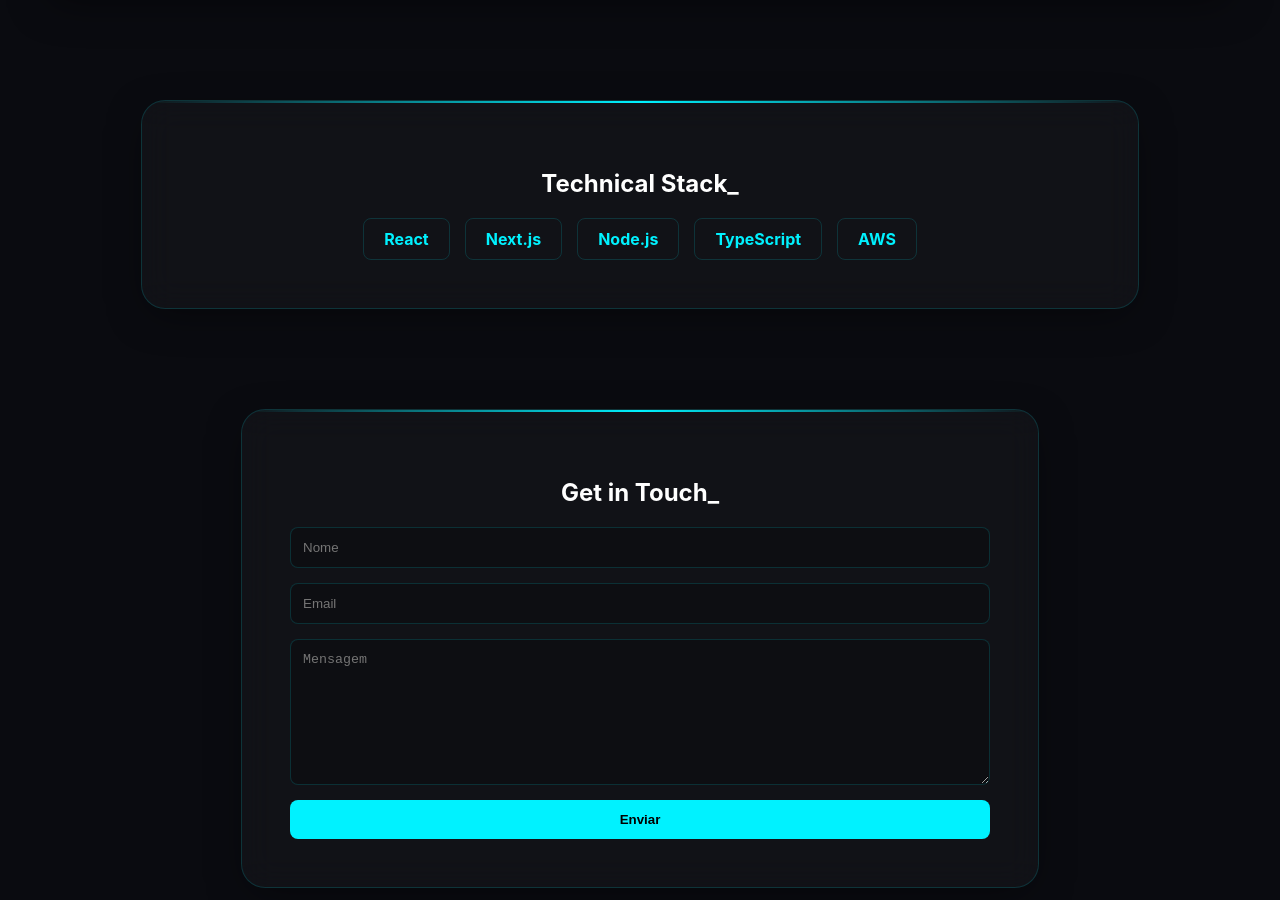
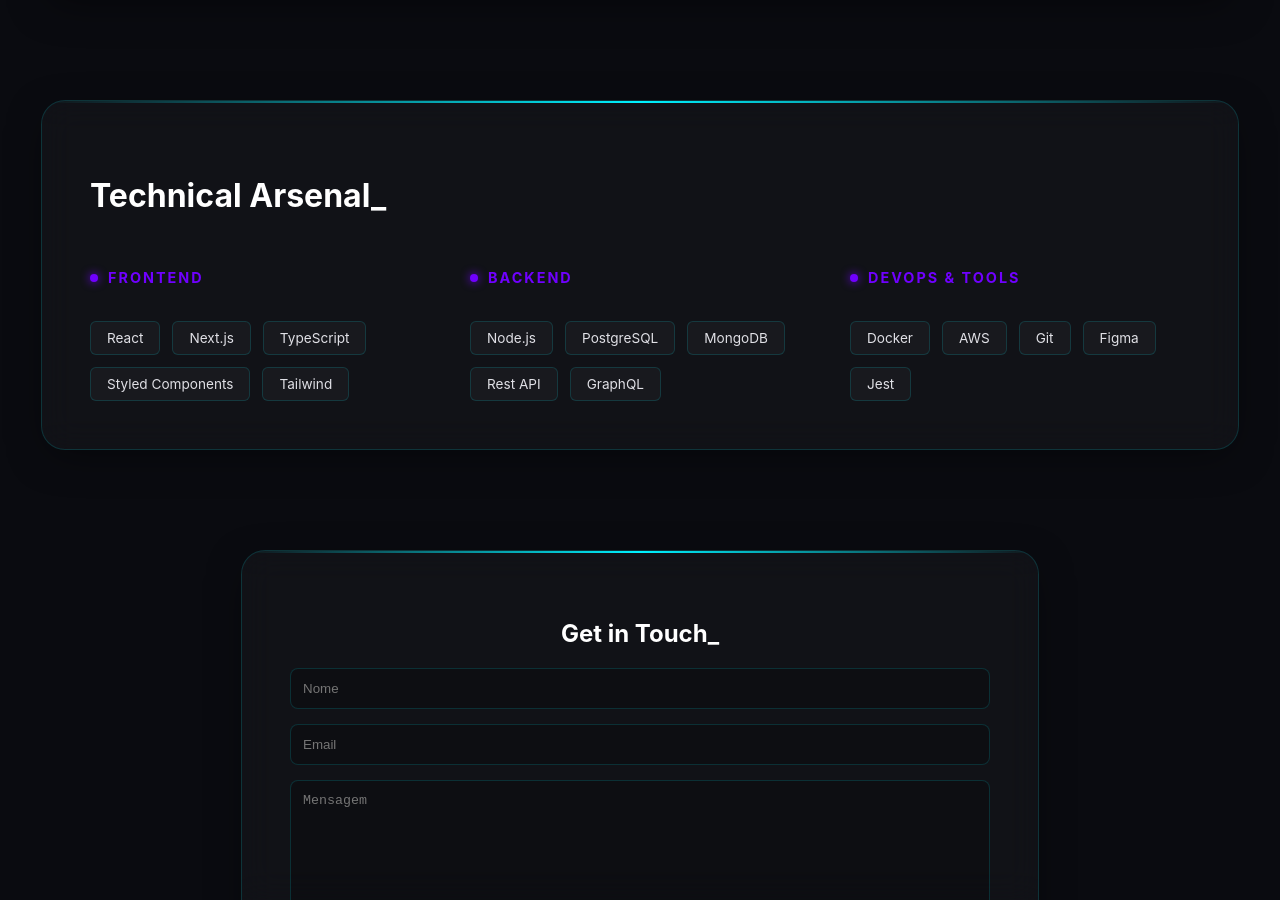
Before and after one commit to PatricAugusto/Portfolio-v3.0.0, a Next.js app: page / in a window 1280 px wide. Shown: the part 1749-2649 px from the top of the page. Built offline with nearby package versions, Linux system fonts and the light colour scheme.

Commit message:
style: categorize skills and add advanced hover micro-interactions

```diff
--- a/src/components/Skills.js
+++ b/src/components/Skills.js
@@ -1,32 +1,96 @@
 'use client';
+
 import styled from 'styled-components';
 import GlassCard from './GlassCard';
 
-const SkillsGrid = styled.div`
+const SkillsWrapper = styled.div`
+  display: grid;
+  grid-template-columns: repeat(auto-fit, minmax(250px, 1fr));
+  gap: 40px;
+  margin-top: 40px;
+`;
+
+const SkillCategory = styled.div`
+  display: flex;
+  flex-direction: column;
+  gap: 20px;
+`;
+
+const CategoryHeader = styled.h3`
+  font-size: 0.9rem;
+  text-transform: uppercase;
+  letter-spacing: 2px;
+  color: ${props => props.theme.colors.accent};
+  display: flex;
+  align-items: center;
+  gap: 10px;
+
+  &::before {
+    content: '';
+    width: 8px;
+    height: 8px;
+    background: ${props => props.theme.colors.accent};
+    box-shadow: 0 0 10px ${props => props.theme.colors.accent};
+    border-radius: 50%;
+  }
+`;
+
+const BadgeGrid = styled.div`
   display: flex;
   flex-wrap: wrap;
-  gap: 15px;
-  justify-content: center;
-  margin-top: 20px;
+  gap: 12px;
 `;
 
-const SkillBadge = styled.span`
-  padding: 10px 20px;
+const SkillBadge = styled.div`
+  background: rgba(255, 255, 255, 0.03);
   border: 1px solid ${props => props.theme.colors.border};
-  border-radius: 8px;
-  color: ${props => props.theme.colors.secondary};
-  font-weight: bold;
-  &:hover { background: #00f2ff11; }
+  padding: 8px 16px;
+  border-radius: 6px;
+  font-size: 0.85rem;
+  color: ${props => props.theme.colors.light};
+  transition: all 0.3s cubic-bezier(0.4, 0, 0.2, 1);
+  cursor: default;
+
+  &:hover {
+    background: ${props => props.theme.colors.secondary}11;
+    border-color: ${props => props.theme.colors.secondary};
+    color: ${props => props.theme.colors.secondary};
+    transform: translateX(5px);
+    box-shadow: -5px 0 15px ${props => props.theme.colors.secondary}22;
+  }
 `;
 
 export default function Skills() {
-  const skills = ["React", "Next.js", "Node.js", "TypeScript", "AWS"];
+  const skillData = [
+    {
+      category: "Frontend",
+      skills: ["React", "Next.js", "TypeScript", "Styled Components", "Tailwind"]
+    },
+    {
+      category: "Backend",
+      skills: ["Node.js", "PostgreSQL", "MongoDB", "Rest API", "GraphQL"]
+    },
+    {
+      category: "DevOps & Tools",
+      skills: ["Docker", "AWS", "Git", "Figma", "Jest"]
+    }
+  ];
+
   return (
-    <GlassCard style={{ maxWidth: '900px' }} id="skills">
-      <h2 style={{color: '#fff', textAlign: 'center'}}>Technical <span>Stack_</span></h2>
-      <SkillsGrid>
-        {skills.map(s => <SkillBadge key={s}>{s}</SkillBadge>)}
-      </SkillsGrid>
+    <GlassCard style={{ maxWidth: '1100px' }} id="skills">
+      <h2 style={{ color: '#fff', fontSize: '2rem' }}>Technical <span>Arsenal_</span></h2>
+      <SkillsWrapper>
+        {skillData.map((item, index) => (
+          <SkillCategory key={index}>
+            <CategoryHeader>{item.category}</CategoryHeader>
+            <BadgeGrid>
+              {item.skills.map(skill => (
+                <SkillBadge key={skill}>{skill}</SkillBadge>
+              ))}
+            </BadgeGrid>
+          </SkillCategory>
+        ))}
+      </SkillsWrapper>
     </GlassCard>
   );
 }
```
